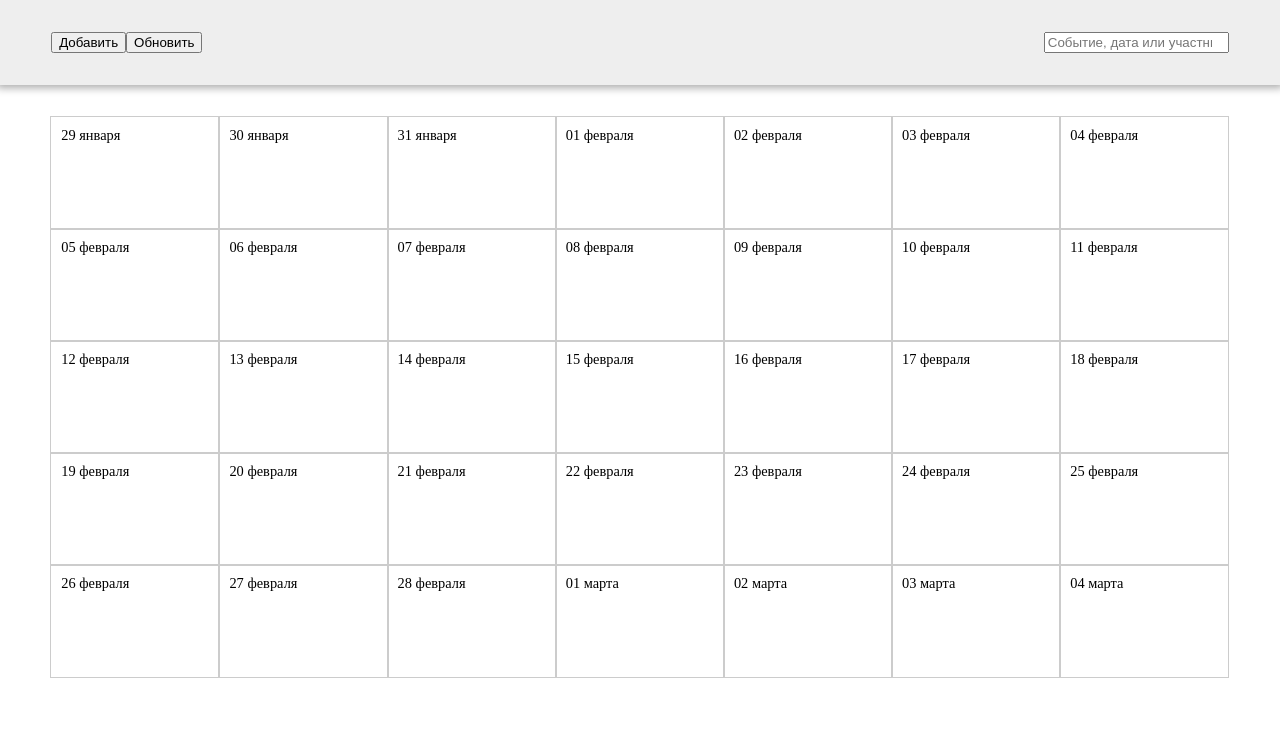
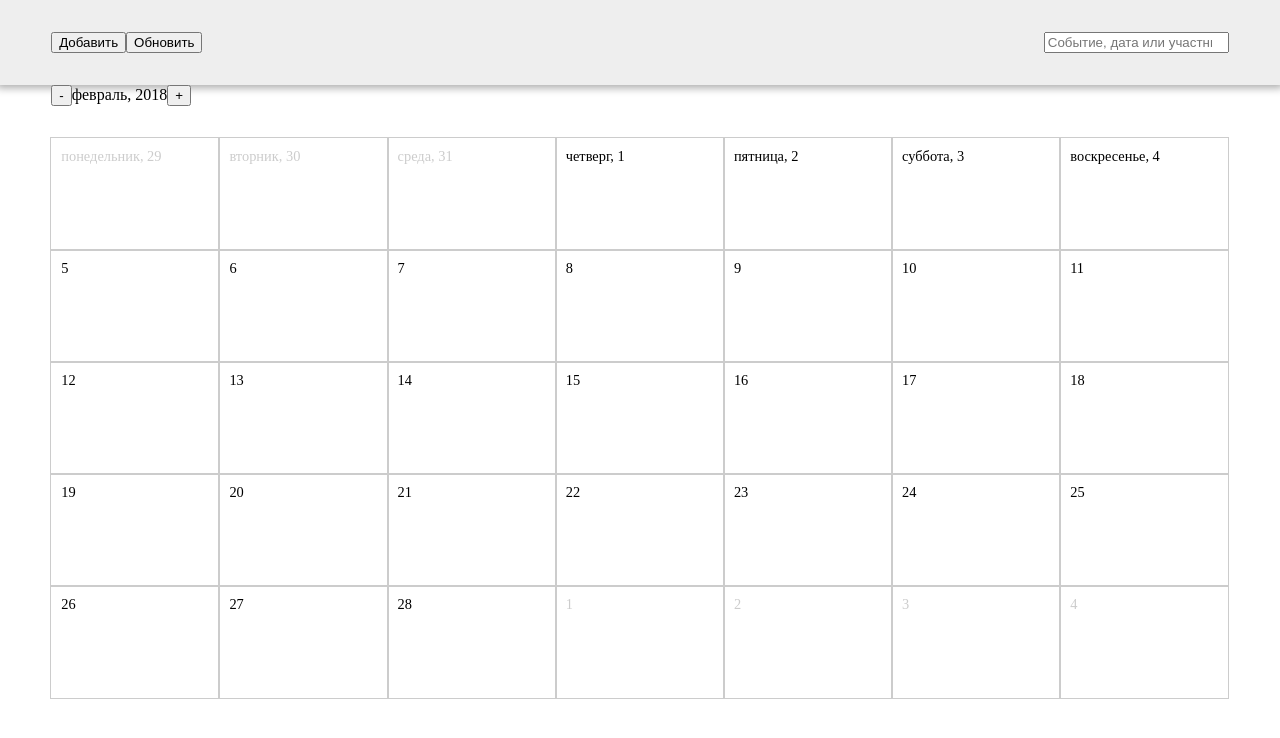
Before and after one commit to timbilalov/rossko-test, a React app: page / in a window 1280 px wide. Built offline with nearby package versions, Linux system fonts and the light colour scheme.

Commit message:
+ months switcher

```diff
--- a/src/calendar-grid.js
+++ b/src/calendar-grid.js
@@ -10,17 +10,27 @@ export default class CalendarGrid extends React.Component {
 
     render() {
         let items = [];
-        const firstMonthDay = moment().month(moment().month()).date(1);
-        const firstCalendarViewDay = firstMonthDay.subtract(firstMonthDay.day(), "days");
+        const viewMonth = this.props.month || moment().month();
+        const firstMonthDay = moment().month(viewMonth).startOf("month");
+        const lastMonthDay = moment().month(viewMonth).endOf("month");
+        const firstMonthDayWeekDay = firstMonthDay.day() || 7;
+        const firstCalendarViewDay = moment(firstMonthDay).date(- firstMonthDayWeekDay + 1);
 
-        for (let i = 0; i < 35; i++) {
+        let itemsCount = moment(firstMonthDay).daysInMonth();
+        itemsCount += (firstMonthDayWeekDay - 1);
+        itemsCount += (7 - (lastMonthDay.day() || 7));
+        const classNameModifierGrid = itemsCount === 35 ? "" : "calendar-grid--long";
+
+        for (let i = 0; i < itemsCount; i++) {
             let date = firstCalendarViewDay.add(1, "days");
-            date = date.format("DD MMMM");
-            items.push(<CalendarItem key={ i } date={ date } />);
+            let classNameModifierItem = date.month() === firstMonthDay.month() ? "" : "calendar-item--option";
+            const format = i < 7 ? "dddd, D" : "D";
+            date = date.format(format);
+            items.push(<CalendarItem classNameModifier={ classNameModifierItem } key={ i } date={ date } />);
         }
 
         return (
-            <div className="calendar-grid">
+            <div className={ "calendar-grid " + classNameModifierGrid }>
                 { items }
             </div>
         );
--- a/src/calendar-item.js
+++ b/src/calendar-item.js
@@ -7,8 +7,9 @@ export default class CalendarItem extends React.Component {
 
     render() {
         const date = this.props.date;
+        const classNameModifier = this.props.classNameModifier || "";
         return (
-            <div className="calendar-item">
+            <div className={ "calendar-item " + classNameModifier }>
                 <div className="calendar-item__inner">
                     <div className="calendar-item__date">
                         { date }
--- a/src/index.css
+++ b/src/index.css
@@ -37,6 +37,10 @@ body, html {
     font-size: 0.9em;
 }
 
+.calendar-item--option {
+    color: #ccc;
+}
+
 .calendar-item:before {
     content: "";
     display: block;
@@ -57,3 +61,7 @@ body, html {
     width: 14.28%;
     max-height: 20%;
 }
+
+.calendar-grid--long .calendar-item {
+    max-height: 16.66%;
+}
--- a/src/index.js
+++ b/src/index.js
@@ -6,21 +6,67 @@ import 'moment/locale/ru';
 import PageHeader from './page-header';
 import CalendarGrid from './calendar-grid';
 
-console.log(moment.locale())
-console.log(moment().format('LLLL'));
-console.log(moment().calendar());
+class App extends React.Component {
+    constructor(props) {
+        super(props);
+        this.state = {
+            current: {
+                month: moment().month(),
+                day: moment().date()
+            },
+            view: {}
+        }
+    }
 
-class App extends React.Component {
+    setViewMonth(month) {
+        const view = this.state.view || {};
+        view.month = month;
+        this.setState({
+            view: view
+        })
+    }
+
+    setPrevMonth() {
+        const view = this.state.view;
+        if (!view) {
+            return;
+        }
+        view.month = view.month - 1;
+        this.setState({
+            view: view
+        })
+    }
+
+    setNextMonth() {
+        const view = this.state.view;
+        if (!view) {
+            return;
+        }
+        view.month = view.month + 1;
+        this.setState({
+            view: view
+        })
+    }
+
     render() {
+        console.log("this.state.view.month: " + this.state.view.month);
+        const viewDate = moment().add(this.state.view.month - this.state.current.month, "months").format("MMMM, YYYY");
         return (
             <div>
                 <PageHeader />
 
                 <div className="l-container">
-                    <CalendarGrid />
+                    <button onClick={ () => this.setPrevMonth() }>-</button>
+                    <span>{ viewDate }</span>
+                    <button onClick={ () => this.setNextMonth() }>+</button>
+                    <CalendarGrid month={ this.state.view.month } />
                 </div>
             </div>
         )
+    }
+
+    componentWillMount() {
+        this.setViewMonth(this.state.current.month);
     }
 }
 
```
